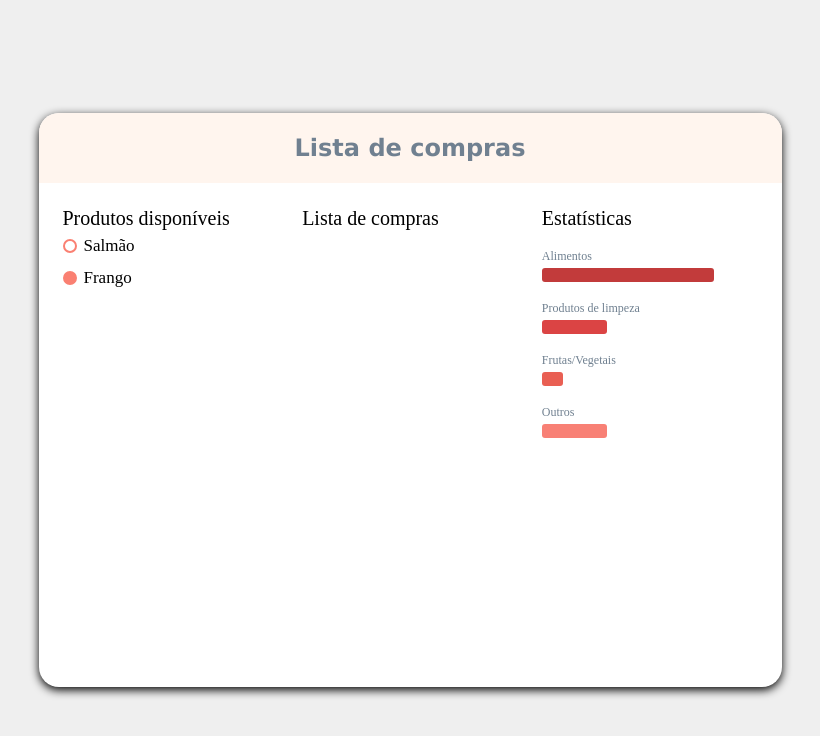
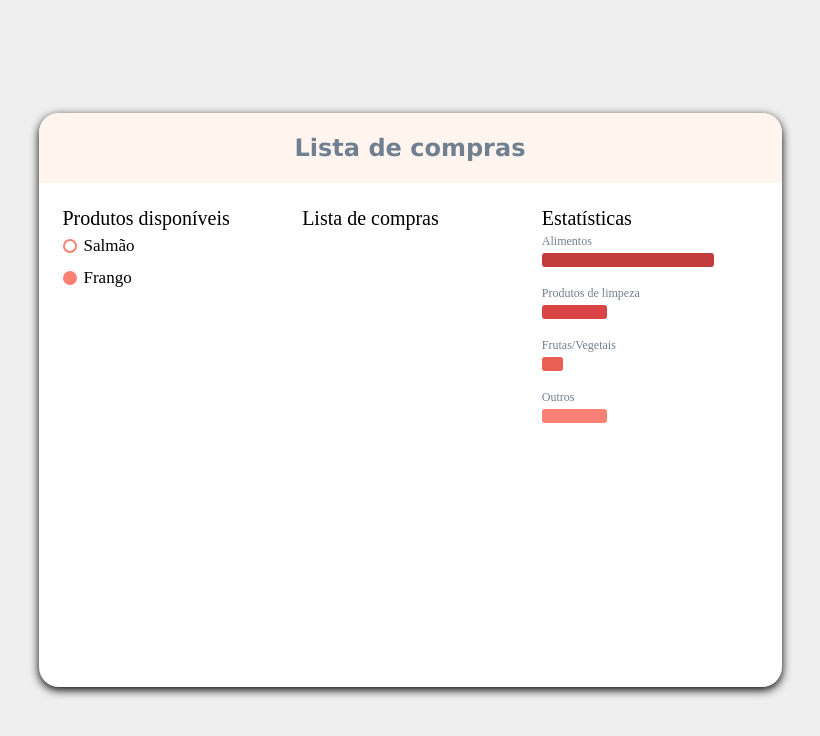
Before and after one commit to RayaneGaudencio/desafio-react, a React (Create React App) app: page / in a window 1280 px wide. Shown: the top 736 px of the page, without its empty margins (230-1050 px from the left). Built offline with nearby package versions, Linux system fonts and the light colour scheme.

Commit message:
atualizando margin-bottom do linechart

```diff
--- a/src/shared/LineChart/LineChart.styles.js
+++ b/src/shared/LineChart/LineChart.styles.js
@@ -3,7 +3,7 @@ import styled from "styled-components";
 export const Wrapper = styled.div`
     display: flex;
     flex-direction: column;
-    margin: 15px 0;
+    margin-bottom: 15px;
 
     span {
         font-size: 12px;
```
